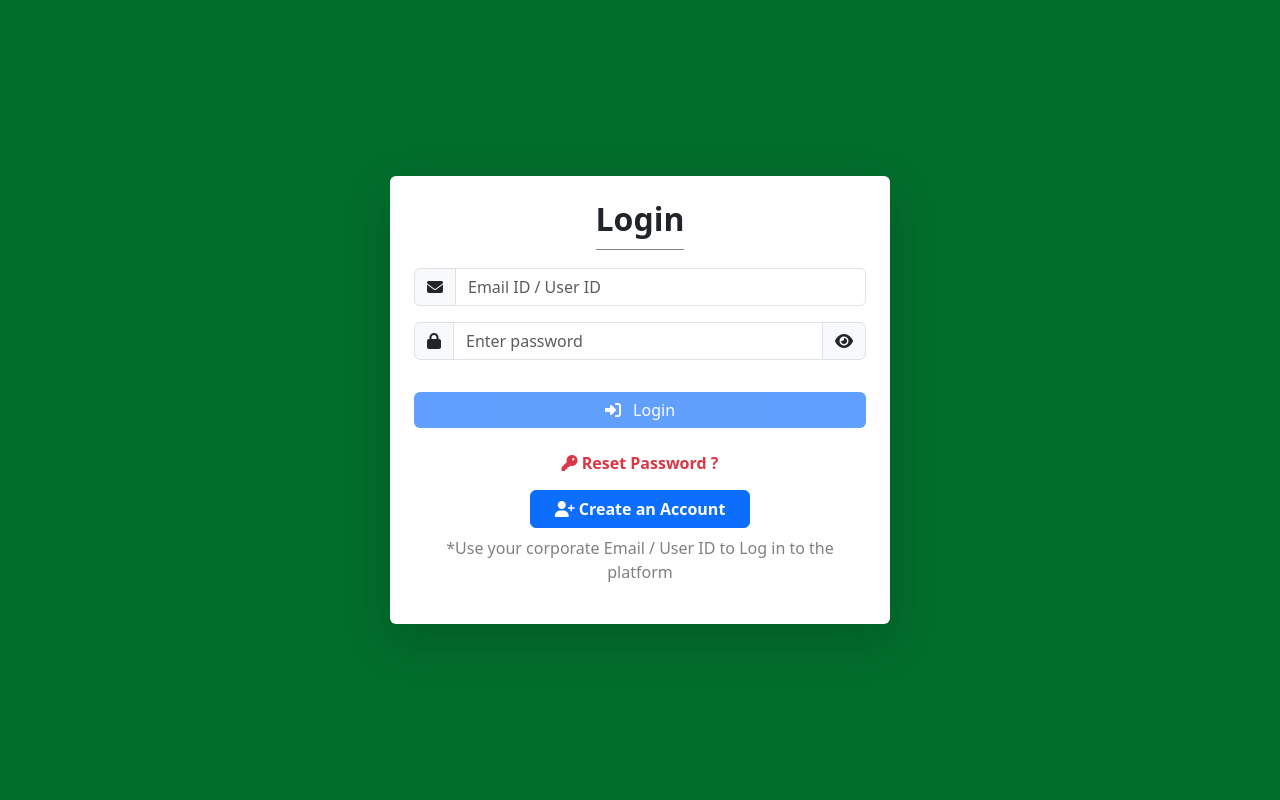
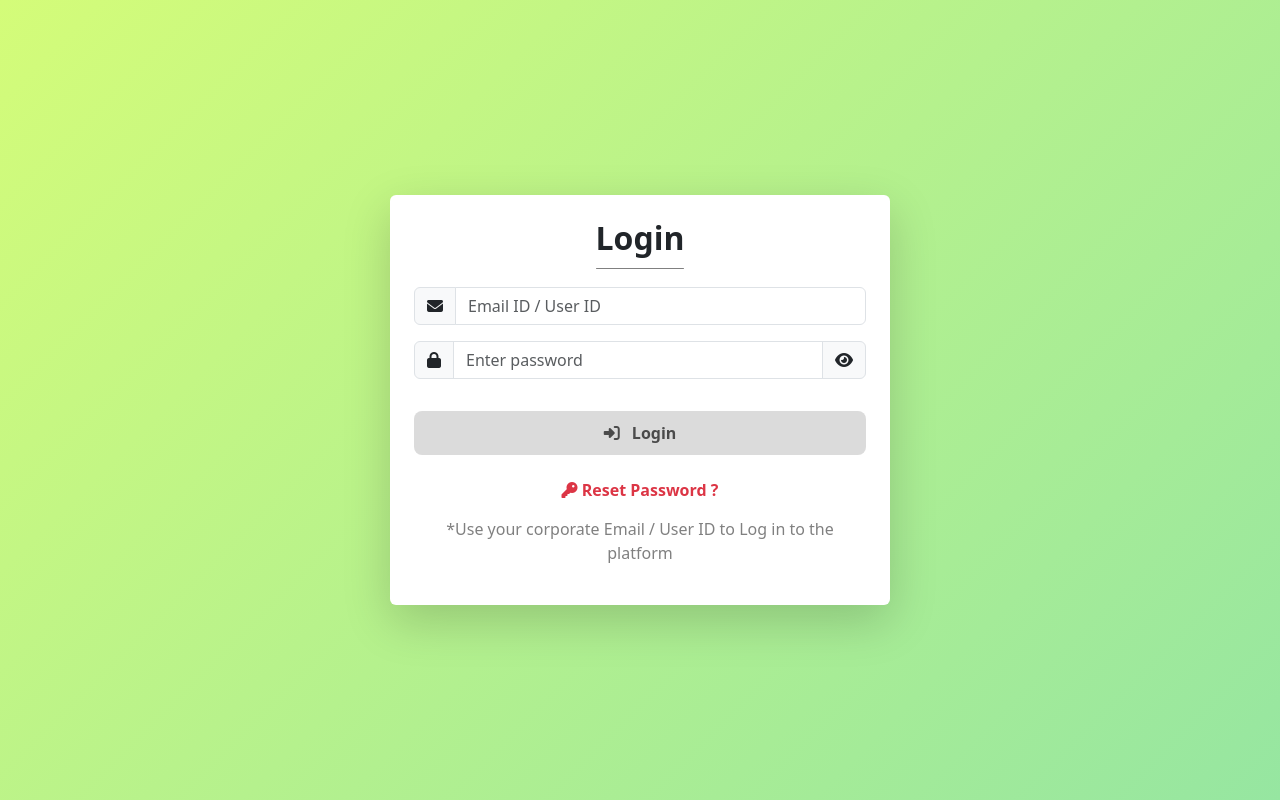
Before and after one commit to AkshayNeo-123/Frontend-Data-Mgmt-Module, an Angular app: page /auth/login in a window 1280 px wide. Built offline with nearby package versions, Linux system fonts and the light colour scheme.

Commit message:
login , sidebar , topbar changes

```diff
--- a/src/app/auth/login/login.component.css
+++ b/src/app/auth/login/login.component.css
@@ -1,7 +1,8 @@
 
 .login-container {
     height: 100vh;
-    background-color: #026e2c;
+    background: linear-gradient(135deg, #d4fc79 0%, #96e6a1 100%);
+
   }
 
   .login-box {
@@ -32,6 +33,30 @@
     cursor: pointer;
   }
 
+  .login-btn {
+    background: linear-gradient(135deg, #d4fc79 0%, #96e6a1 100%);
+    border: none;
+    color: #000;
+    font-weight: bold;
+    padding: 10px 20px;
+    border-radius: 8px;
+    transition: background 0.3s ease, transform 0.2s;
+  }
+
+
+  .login-btn:hover {
+    background: linear-gradient(135deg, #c1f36c 0%, #7edc90 100%);
+    transform: translateY(-2px);
+  }
+
+
+  .login-btn:disabled {
+    background: #cccccc;
+    cursor: not-allowed;
+    opacity: 0.7;
+  }
+
+
   .login-box {
     max-width: 500px;
     width: 100%;
--- a/src/app/auth/login/login.component.html
+++ b/src/app/auth/login/login.component.html
@@ -26,20 +26,20 @@
                 Password must be at least 6 characters long.
             </small>
 
-        <button type="submit" class="login-btn btn btn-primary w-100 mt-3"
-                [disabled]="loginForm.invalid || isLoading">
+            <button type="submit" class="login-btn w-100 mt-3" [disabled]="loginForm.invalid || isLoading">
                 <i class="fas fa-sign-in-alt me-2"></i>
                 {{ isLoading ? 'Logging in...' : 'Login' }}
             </button>
+
 
             <div class="d-flex flex-column align-items-center mt-3">
                 <a routerLink="/auth/forgot-password" class="btn btn-link text-decoration-none text-danger fw-bold">
                     <i class="fas fa-key"></i> Reset Password ?
                 </a>
 
-          <a routerLink="/auth/register" class="btn btn-primary mt-2 px-4 fw-bold">
+                <!-- <a routerLink="/auth/register" class="btn btn-primary mt-2 px-4 fw-bold">
             <i class="fas fa-user-plus"></i> Create an Account
-          </a>
+          </a> -->
             </div>
 
             <div class="text-center mt-2">
--- a/src/app/dashboard/dashboard/dashboard.component.html
+++ b/src/app/dashboard/dashboard/dashboard.component.html
@@ -1,11 +1,11 @@
 <div class="d-flex">
-  <!-- Sidebar -->
+
   <app-sidebar [isOpen]="isSidebarOpen" (sectionChange)="onSectionChange($event)">
   </app-sidebar>
 
 
   <div class="flex-grow-1">
-    <app-topbar (click)="onToggleSidebar()"></app-topbar>
+    <app-topbar (toggleSidebar)="onToggleSidebar()"></app-topbar>
 
     <div class="p-4">
       <ng-container [ngSwitch]="selectedSection">
@@ -45,7 +45,7 @@
                 </button>
               </li>
 
-              <!-- Page numbers -->
+
               <li
                 class="page-item"
                 *ngFor="let page of pageRange; let i = index"
@@ -59,7 +59,7 @@
                 </button>
               </li>
 
-              <!-- Next button -->
+
               <li class="page-item" [class.disabled]="currentPage === totalPages">
                 <button class="page-link" (click)="goToNextPage()" aria-label="Next">
                   <span aria-hidden="true">&raquo;</span>
--- a/src/app/dashboard/sidebar/sidebar.component.css
+++ b/src/app/dashboard/sidebar/sidebar.component.css
@@ -1,8 +1,8 @@
 .sidebar {
     transition: width 0.3s ease;
     overflow: hidden;
-    background-color: #7ea4f7;
-    color: white;
+    background: linear-gradient(135deg, #d4fc79 0%, #96e6a1 100%);
+    color: #000;
   }
 
   .sidebar-expanded {
--- a/src/app/dashboard/sidebar/sidebar.component.html
+++ b/src/app/dashboard/sidebar/sidebar.component.html
@@ -8,7 +8,7 @@
 
       <li class="d-flex align-items-center fw-bold mb-3 p-2 hover-effect" (click)="emitSection('recipy')">
           <i class="fas fa-utensils me-3"></i>
-          <span *ngIf="isOpen">Recipy</span>
+          <span *ngIf="isOpen">Recipe</span>
       </li>
 
       <li class="d-flex align-items-center fw-bold mb-3 p-2 hover-effect" (click)="emitSection('role-master')">
--- a/src/app/dashboard/topbar/topbar.component.css
+++ b/src/app/dashboard/topbar/topbar.component.css
@@ -1,6 +1,6 @@
 .navbar {
   height: 70px;
-  background-color: rgb(0 96 167) !important;
+  background: linear-gradient(135deg, #d4fc79 0%, #96e6a1 100%);
 }
 
 button.topbar.btn.btn-outline-light {
--- a/src/app/dashboard/topbar/topbar.component.html
+++ b/src/app/dashboard/topbar/topbar.component.html
@@ -1,35 +1,10 @@
-<!-- <nav class="navbar navbar-dark bg-dark px-3 d-flex justify-content-between">
-  <div class="d-flex align-items-center">
-    <button class="topbar btn btn-outline-light rounded me-3" (click)="onToggleSidebar()">
-      <i class="fas fa-bars"></i>
-    </button>
-  </div>
-
-  <div class="dropdown">
-    <button
-      class="btn btn-outline-light rounded-circle d-flex align-items-center justify-content-center"
-      id="profileDropdown"
-      data-bs-toggle="dropdown"
-      aria-expanded="false"
-      style="width: 40px; height: 40px;"
-    >
-      <i class="fas fa-user"></i>
-    </button>
-
-    <ul class="dropdown-menu dropdown-menu-end" aria-labelledby="profileDropdown">
-      <li class="dropdown-item-text text-center fw-bold">{{ userName }}</li>
-      <li><hr class="dropdown-divider"></li>
-      <li><a class="dropdown-item text-danger text-center" href="#" (click)="logout()">Logout</a></li>
-    </ul>
-  </div>
-</nav> -->
 
 
 <nav class="navbar navbar px-3 d-flex justify-content-between shadow-lg sticky-top">
 
   <div class="d-flex justify-content-center align-items-center">
     <div>
-      <h4 class="text-white">
+      <h4 class="text-black">
         Data Management
       </h4>
     </div>
--- a/src/app/dashboard/topbar/topbar.component.ts
+++ b/src/app/dashboard/topbar/topbar.component.ts
@@ -1,3 +1,4 @@
+
 import { Component, EventEmitter, Output, OnInit } from '@angular/core';
 import { Router } from '@angular/router';
 import { AuthService } from '../../services/auth.service';
@@ -8,37 +9,33 @@ import { AuthService } from '../../services/auth.service';
   styleUrls: ['./topbar.component.css']
 })
 export class TopbarComponent implements OnInit {
-  @Output() toggle = new EventEmitter<void>();  // To emit event for sidebar toggle
-  userName: string = 'User'; // Default username
-  isDropdownOpen: boolean = false;  // Track dropdown state
+  @Output() toggleSidebar = new EventEmitter<void>();
+  userName: string = 'User';
+  isDropdownOpen: boolean = false;
 
   constructor(private authService: AuthService, private router: Router) {}
 
   ngOnInit(): void {
-    // Initialize username from AuthService (if user is logged in)
     const user = this.authService.getLoggedInUser();
-    this.userName = user && user.name ? user.name : 'User';  // Set username if available
+    this.userName = user && user.name ? user.name : 'User';
   }
 
-  // Emit toggle event to notify parent component to open/close the sidebar
   onToggleSidebar(): void {
-    this.toggle.emit();
+    this.toggleSidebar.emit();
   }
 
-  // Handle dropdown toggle when profile icon is clicked
   toggleDropdown(event: MouseEvent): void {
     this.isDropdownOpen = !this.isDropdownOpen;
     const dropdownMenu = (event.target as HTMLElement).nextElementSibling;
     if (this.isDropdownOpen) {
-      dropdownMenu?.classList.add('show');  // Show dropdown
+      dropdownMenu?.classList.add('show');
     } else {
-      dropdownMenu?.classList.remove('show');  // Hide dropdown
+      dropdownMenu?.classList.remove('show');
     }
   }
 
-  // Perform logout, clear session data, and redirect to login page
   logout(): void {
-    this.authService.performLogout();  // Handle logout logic in AuthService
-    this.router.navigate(['/login']);  // Navigate to login page
+    this.authService.performLogout();
+    this.router.navigate(['/login']);
   }
 }
```
Lines whose indentation alone changed are shown as unchanged.
